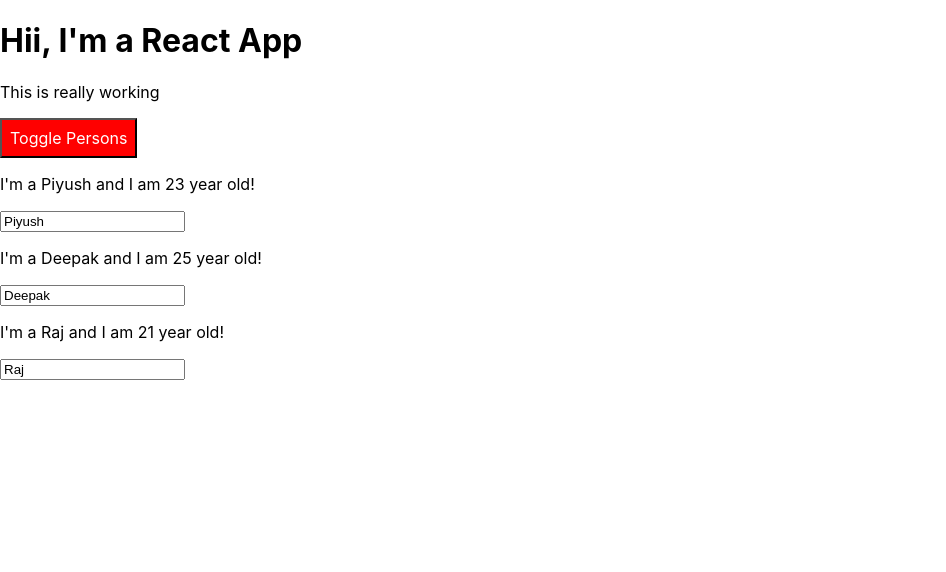
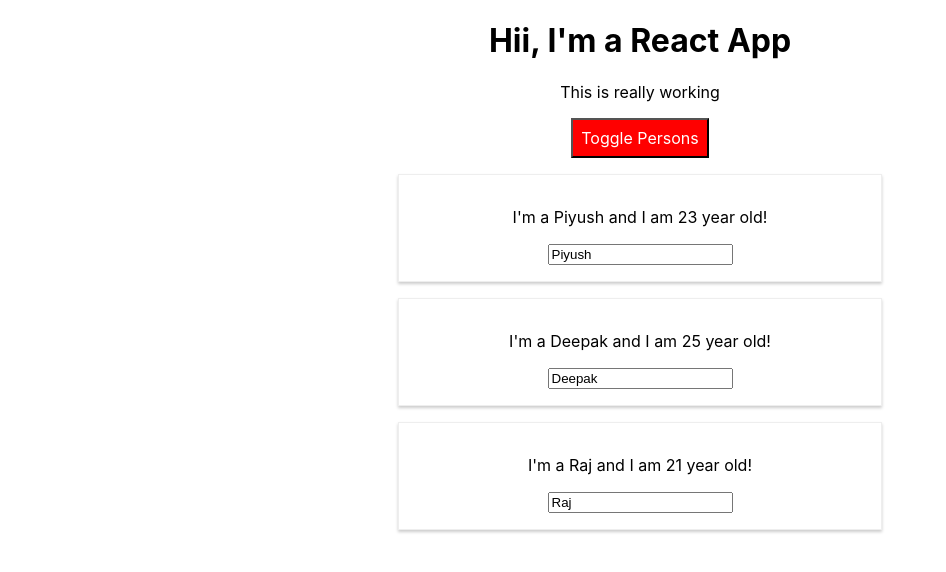
Before and after one commit to p7rathore/React_app, a React app: page / in a window 1280 px wide. Both pictures are taken after a click on the button "Toggle Persons". Shown: the top 572 px of the page, without its empty margins (0-946 px from the left). Built offline with nearby package versions, Linux system fonts and the light colour scheme.

Commit message:
update app.css(Adding Pseudo Selectors(not working due to css module))

```diff
--- a/config/webpack.config.js
+++ b/config/webpack.config.js
@@ -431,8 +431,6 @@ module.exports = function(webpackEnv) {
               exclude: cssModuleRegex,
               use: getStyleLoaders({
                 importLoaders: 1,
-                module: true,
-                localIdentName: '[name]__[local]__[hash:base64:5]',
                 sourceMap: isEnvProduction && shouldUseSourceMap,
               }),
               // Don't consider CSS imports dead code even if the
--- a/package.json
+++ b/package.json
@@ -30,7 +30,7 @@
     "eslint-plugin-react-hooks": "^1.6.1",
     "file-loader": "4.3.0",
     "fs-extra": "^8.1.0",
-    "html-webpack-plugin": "4.0.0-beta.11",
+    "html-webpack-plugin": "^4.0.0-beta.4",
     "identity-obj-proxy": "3.0.0",
     "jest": "24.9.0",
     "jest-environment-jsdom-fourteen": "1.0.1",
--- a/src/App.js
+++ b/src/App.js
@@ -1,7 +1,8 @@
 import React, {Component} from 'react';
 // import logo from './logo.svg';
 import Person from './Person/Person.js';
-import classes from './App.css';
+import Radium, {StyleRoot} from 'radium';
+import './App.css';
 
 class App extends Component {
 	state = {
@@ -55,6 +56,10 @@ class App extends Component {
 			bordor: '1px solid blue',
 			padding: '8px',
 			cursor: 'pointer',
+			':hover':{            // it's a sudo selector use after install Radium pkg
+				backgroundColor: 'lightgreen',
+				color: 'black'
+			}
 		}
 		let persons = null;
 		if (this.state.showPersons){
@@ -72,27 +77,33 @@ class App extends Component {
 				</div>
 			);
 			style.backgroundColor = 'red';
+			style[':hover'] = {
+				backgroundColor: "salmon",
+				color: 'black'
+			}
 		}
 
 		// const classes = ["red", 'bold'].join(' ')// "red bold"
-		const assignedClasses= [];
+		const assignClasses= [];
 		if(this.state.persons.length <= 2){
-			assignedClasses.push(classes.red);
+			assignClasses.push('red');
 		}
 		if(this.state.persons.length <=1){
-			assignedClasses.push(classes.bold);
+			assignClasses.push('bold');
 		}
 
 
 		return (
-				<div className={classes.App}>
+			<StyleRoot>
+				<div className = "App" >
 					<h1> Hii, I'm a React App</h1>
-					<p className={assignedClasses.join(' ')}>This is really working</p>
-					<button style= {style} onClick= {this.togglePersonsHandler}>Toggle Persons</button>
+					<p className={assignClasses.join(' ')}>This is really working</p>
+					<button style={style} onClick= {this.togglePersonsHandler}>Toggle Persons</button>
 					{persons}
 				</div>
+			</StyleRoot>
 		);
   	}
 }
 
-export default App;
+export default Radium(App);
--- a/src/Person/Person.js
+++ b/src/Person/Person.js
@@ -1,8 +1,14 @@
 import React from 'react';
-import classes from './Person.css';
+import './Person.css';
+import Radium from 'radium';
 const person = (props) => {
+    const style = {
+        '@media(min-width: 500px)':{
+            width: '450px'
+        }
+    }
     return (
-            <div className={classes.Person}>
+            <div className="Person" style={style}>
                 <p onClick={props.click}> I'm a {props.name} and I am {props.age} year old!</p>
                 <p>{props.children}</p>
                 <input type="text" onChange={props.changed} value={props.name}/>
@@ -10,4 +16,4 @@ const person = (props) => {
         );
 };
 
-export default person;
+export default Radium(person);
```
Also changed, not shown: src/App.css (+23 -0 lines), 1 other file (tests, documents, lock files or other folders).
